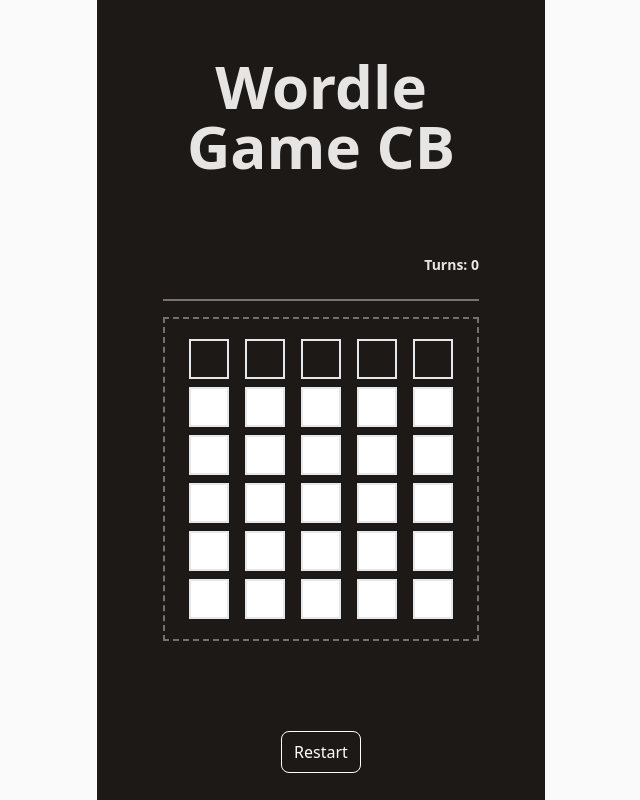
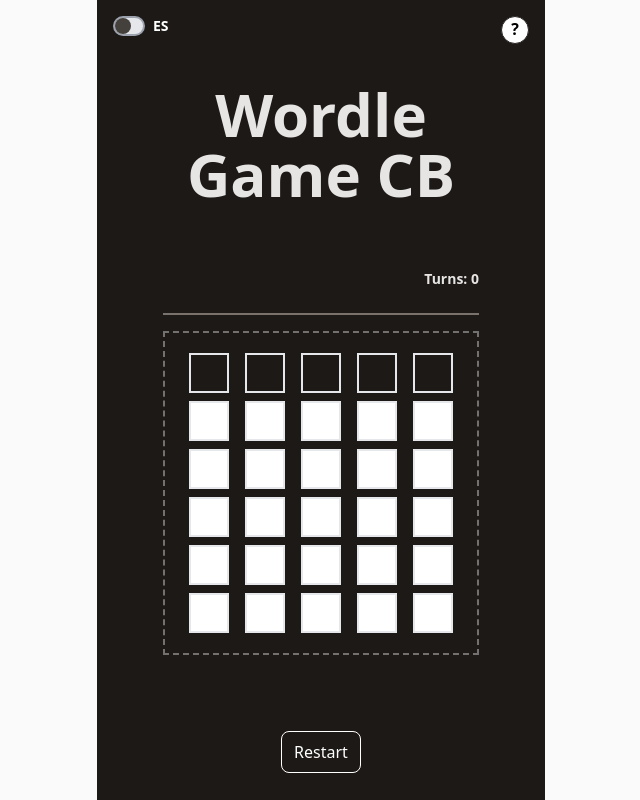
Before and after one commit to CamiloBarros/WordleGameCB, a React (Vite) app: page / in a window 1280 px wide. Shown: the whole page, without its empty margins (319-959 px from the left). Built offline with nearby package versions, Linux system fonts and the light colour scheme.

Commit message:
Add: menu help and option of language

```diff
--- a/package.json
+++ b/package.json
@@ -9,7 +9,8 @@
   },
   "dependencies": {
     "react": "^17.0.2",
-    "react-dom": "^17.0.2"
+    "react-dom": "^17.0.2",
+    "react-router-dom": "^6.2.1"
   },
   "devDependencies": {
     "@vitejs/plugin-react": "^1.0.7",
--- a/src/App.jsx
+++ b/src/App.jsx
@@ -1,9 +1,11 @@
-import Home from './page/Home'
+import { Outlet } from 'react-router-dom'
 
 function App() {
   return(
     <div className='bg-gradient-to-t bg-neutral-50'>
-      <Home />
+      <div className='flex flex-col justify-between items-center max-w-md mx-auto h-screen p-4 bg-stone-900'>
+        <Outlet />
+      </div>
     </div>
   )
 }
--- a/src/assets/words.js
+++ b/src/assets/words.js
@@ -1,4 +1,5 @@
-export default [
+export default {
+  ES: [
     'ANUAL',
     'ANTRO',
     'ANTES',
@@ -30,4 +31,38 @@
     'VISTA',
     'ZOPAS',
     'VOTAR'
+  ],
+  EN: [
+    'BEGIN',
+    'DRINK',
+    'BEGAN',
+    'BEGUN',
+    'DRANK',
+    'BREAK',
+    'SPEAK',
+    'STOLE',
+    'SLEPT',
+    'LEAVE',
+    'CATCH',
+    'BLEED',
+    'DRIVE',
+    'BUILD',
+    'ABYSS',
+    'ADULT',
+    'DRUNK',
+    'BUILT',
+    'AHEAD',
+    'FIGHT',
+    'DROVE',
+    'BRING',
+    'BROKE',
+    'DREAM',
+    'ADMIT',
+    'WRITE',
+    'LEARN',
+    'WROTE',
+    'SPOKE',
+    'ALLOW'
   ]
+
+}
--- a/src/hooks/useWordle.jsx
+++ b/src/hooks/useWordle.jsx
@@ -7,13 +7,17 @@
   return day
 }
 
-export default function useWordle() {
+export default function useWordle({ language = 'ES' }) {
   const dayNumber = randomWord()
   const [word, setWord] = useState('')
-  const [wordSelected, setWordSelected] = useState( words[dayNumber] )
+  const [wordSelected, setWordSelected] = useState(null)
   const [wordCompleted, setWordCompleted] = useState([])
   const [turns, setTurns] = useState(1)
   const [stateGame, setStateGame] = useState('Playing')
+
+  useEffect(() => {
+    setWordSelected(words[language][dayNumber])
+  }, [language])
 
   useEffect(() => {
     checkStateGame()
--- a/src/main.jsx
+++ b/src/main.jsx
@@ -1,11 +1,11 @@
 import React from 'react'
 import ReactDOM from 'react-dom'
 import './index.css'
-import App from './App'
+import RoutesComponent from './routes/Routes'
 
 ReactDOM.render(
   <React.StrictMode>
-    <App />
+    <RoutesComponent />
   </React.StrictMode>,
   document.getElementById('root')
 )
--- /dev/null
+++ b/src/page/Help.jsx
@@ -0,0 +1,38 @@
+import React from 'react'
+import { Link } from 'react-router-dom'
+
+const Help = () => {
+  return (
+    <div className='container'>
+
+
+
+      <div className='mt-4 px-4 py-8 text-stone-100 text-justify'>
+        <header>
+          <h1 className='font-bold text-xl'> WordleGameCB </h1>
+        </header>
+        <section className='mb-12'>
+          <p>WordleGameCB is a game inspired by the Wordle word game developed by Josh Wardle. This application was developed with the aim of putting into practice React concepts such as the use of Hooks, Custom Hooks and States.</p>
+        </section>
+        <section className='mb-12'>
+          <h2 className='text-xl font-bold'>HOW TO PLAY</h2>
+          <p>To play WordleGameCB, you just have to try to guess the word of the day. The colors of the squares will give you clues when a letter is in the correct position and when it is contained in the word but not in the desired position. You only have 6 chances or turns to guess the word.</p>
+        </section>
+        <section className='mb-12'>
+          <h3 className='text-xl font-bold'>COLORS</h3>
+          <ul>
+            <li><span className='text-green-700 font-semibold'>Green</span> : Correct position.</li>
+            <li><span className='text-sky-700 font-semibold'>Blue </span> : Letter contained in the secret word.</li>
+            <li><span className='text-gray-500/70 font-semibold'>Gray </span> : Letter is not contained in the secret word.</li>
+          </ul>
+        </section>
+        <footer className='text-center'>
+          <Link to='/' className='border border-stone-100 rounded-full px-2 py-1 hover:bg-stone-100 hover:text-stone-900 text-white'>Back</Link>
+        </footer>
+      </div>
+
+    </div>
+  )
+}
+
+export default Help
--- a/src/page/Home.jsx
+++ b/src/page/Home.jsx
@@ -1,3 +1,5 @@
+import { useState } from 'react'
+import { Link } from 'react-router-dom'
 import Button from '../components/Button'
 import FieldText from '../components/FieldText'
 import Grid from '../components/Grid'
@@ -7,10 +9,12 @@
 
 /**
  * todo: Agregar, alerta de perdió o ganó el juego
- *
+ * todo: Bug: Cambio de idioma luego de insertar una palabra
  */
 
 const Home = () => {
+  const [language, setLanguage] = useState('ES')
+
   const {
     word,
     wordSelected,
@@ -19,24 +23,55 @@
     stateGame,
     handleInput,
     handleKey,
-    resetGame
-  } = useWordle()
+    resetGame,
+  } = useWordle({ language: language })
+
+  const languageActive = {
+    ES: 'justify-start',
+    EN: 'justify-end'
+  }
+
+  const onChangeLanguage = () => {
+    setLanguage( language === 'ES' ? 'EN' : 'ES')
+  }
+
 
   return (
-    <div className='flex flex-col justify-between items-center max-w-md mx-auto h-screen p-4 bg-stone-900'>
-      <Title state={stateGame} />
+    <>
       <div>
-        <h2 className='font-semibold text-sm text-stone-200 text-right'>Turns: {turns - 1}</h2>
+        <div className='flex'>
+          <button className={`bg-gray-200 border-2 rounded-full w-8 h-5 border-gray-400 flex mr-2 ${languageActive[language]}`} onClick={onChangeLanguage} disabled={wordCompleted.length > 0 ? true: false}>
+            <span className='w-4 h-4 bg-stone-700 rounded-full' />
+          </button>
+          <span className='text-white text-sm font-semibold'>{language}</span>
+          <Link to='help' className='ml-auto bg-white rounded-full h-7 w-7 border border-stone-800 font-bold hover:text-white hover:bg-inherit hover:border-stone-100 text-center'>?</Link>
+        </div>
 
-        <FieldText onTyped={handleInput} onEnter={handleKey} text={word} stateGame={stateGame} />
+        <Title state={stateGame} />
+      </div>
+      <div>
+        <h2 className='font-semibold text-sm text-stone-200 text-right'>
+          Turns: {turns - 1}
+        </h2>
 
-        <Grid wordSelected={wordSelected} wordCompleted={wordCompleted} word={word} turns={turns} />
+        <FieldText
+          onTyped={handleInput}
+          onEnter={handleKey}
+          text={word}
+          stateGame={stateGame}
+        />
+
+        <Grid
+          wordSelected={wordSelected}
+          wordCompleted={wordCompleted}
+          word={word}
+          turns={turns}
+        />
       </div>
       <div className='flex items-center justify-center h-16 w-24'>
         <Button stateGame={stateGame} onClick={resetGame} />
       </div>
-
-    </div>
+    </>
   )
 }
 
--- /dev/null
+++ b/src/routes/Routes.jsx
@@ -0,0 +1,20 @@
+import React from 'react'
+import { BrowserRouter, Route, Routes } from 'react-router-dom'
+import App from '../App'
+import Help from '../page/Help'
+import Home from '../page/Home'
+
+const RoutesComponent = () => {
+  return (
+    <BrowserRouter>
+      <Routes>
+        <Route path='/' element={<App />} >
+          <Route index element={<Home />} />
+          <Route path='help' element={<Help />} />
+        </Route>
+      </Routes>
+    </BrowserRouter>
+  )
+}
+
+export default RoutesComponent
```
Also changed, not shown: 1 other file (tests, documents, lock files or other folders). Lines whose indentation alone changed are shown as unchanged.
